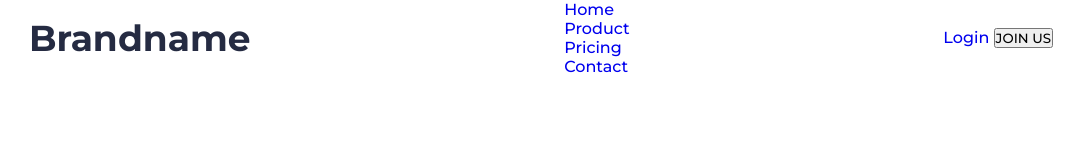
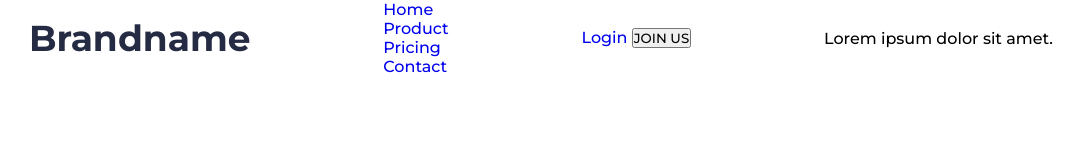
Before and after one commit to orazbek1997/azatoff-website, a plain HTML site: page index.html in a window 1280 px wide. Shown: the whole page, without its empty margins (99-1183 px from the left). Drawn offline with Linux system fonts and the light colour scheme.

Commit message:
div page paragraf

```diff
--- a/index.html
+++ b/index.html
@@ -35,6 +35,9 @@
                     <button>JOIN US</button>
                 </div>
 
+                <div class="page">
+                    Lorem ipsum dolor sit amet.
+                </div>
             </div>
         </div>
     </section>
```
